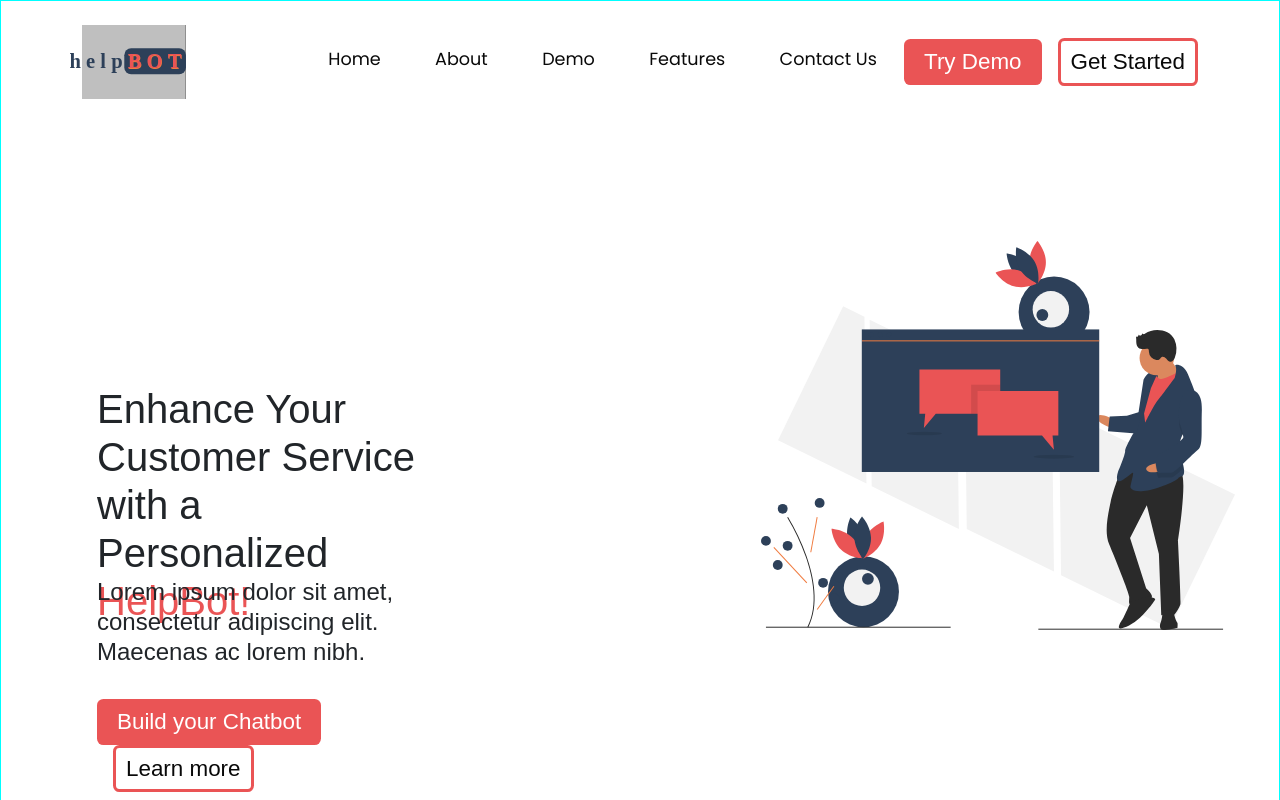
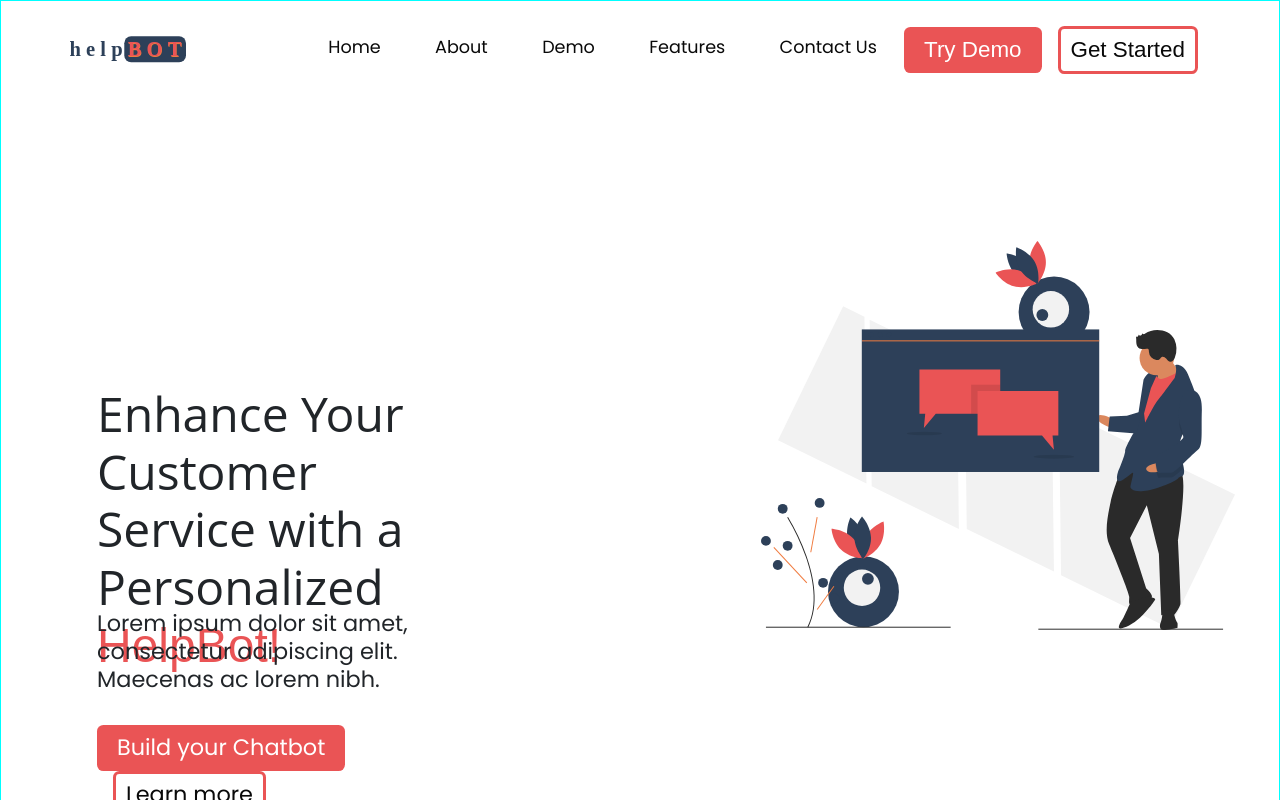
Before and after one commit to Cyriacusifeco/helpbot, a React (Vite) app: page / in a window 1280 px wide. Shown: the top 800 px of the page. Built offline with nearby package versions, Linux system fonts and the light colour scheme.

Commit message:
navbar fix

```diff
--- a/src/component/HomePage/Hero/Hero.css
+++ b/src/component/HomePage/Hero/Hero.css
@@ -12,13 +12,25 @@
 .hero-article {
   margin-left: 5rem;
   margin-top: 12rem;
+  font-family: var(--font-family-base);
   display: grid;
   grid-column: auto;
-  grid-template-rows: 12rem;
+  grid-template-rows: 14rem;
+}
+.hero-article h1 {
+  font-family: var(--font-family-title);
+  font-size: var(--font-size-xx-large);
+}
+.hero-article h4 {
+  font-family: var(--font-family-base);
+  font-size: var(--font-size-medium);
 }
 .helpbot {
   color: var(--color-red);
 }
+.startup {
+  font-family: var(--font-family-base);
+}
 .right {
   padding-top: 5rem;
 }
--- a/src/component/HomePage/NavBar/Navbar.jsx
+++ b/src/component/HomePage/NavBar/Navbar.jsx
@@ -36,9 +36,9 @@ const NavBar = () => {
       expand="lg"
     >
       <Container>
-        <Navbar.Brand as={Link} to="/" onClick={scrollTop} className="navBrn">
+        <a href="/" onClick={scrollTop} className="navBrn">
           <img src={Logo} alt="Logo" />
-        </Navbar.Brand>
+        </a>
         <Navbar.Toggle aria-controls="basic-navbar-nav" />
         <Navbar.Collapse id="basic-navbar-nav" />
         <Navbar.Collapse id="basic-navbar-nav">
--- a/src/index.css
+++ b/src/index.css
@@ -25,13 +25,14 @@ main {
   --color-red: #ea5455;
 
   --font-family-base: 'Poppins', 'Helvetica Neue', Helvetica, Arial, sans-serif;
-  --font-family-title: 'Raleway', 'Helvetica Neue', Helvetica, Arial, sans-serif;
+  --font-family-title: 'Open Sans', 'Helvetica Neue', Helvetica, Arial,
+    sans-serif;
 
   --font-size-small: 1.1rem;
   --font-size-medium: 1.4rem;
   --font-size-large: 1.8rem;
   --font-size-x-large: 2.2rem;
-  --font-size-xx-large: 4rem;
+  --font-size-xx-large: 3rem;
 
   --nav-item-font-family: var(--font-family-base);
   --nav-item-font-weight: 400;
```
